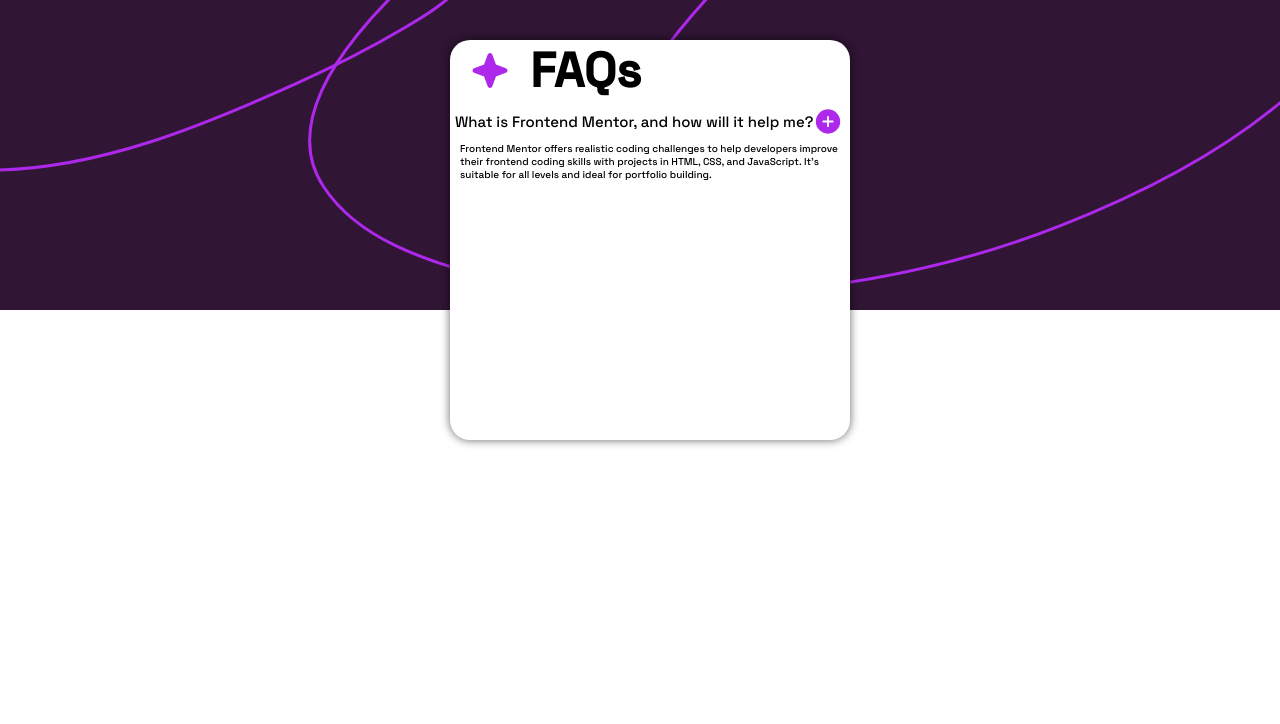
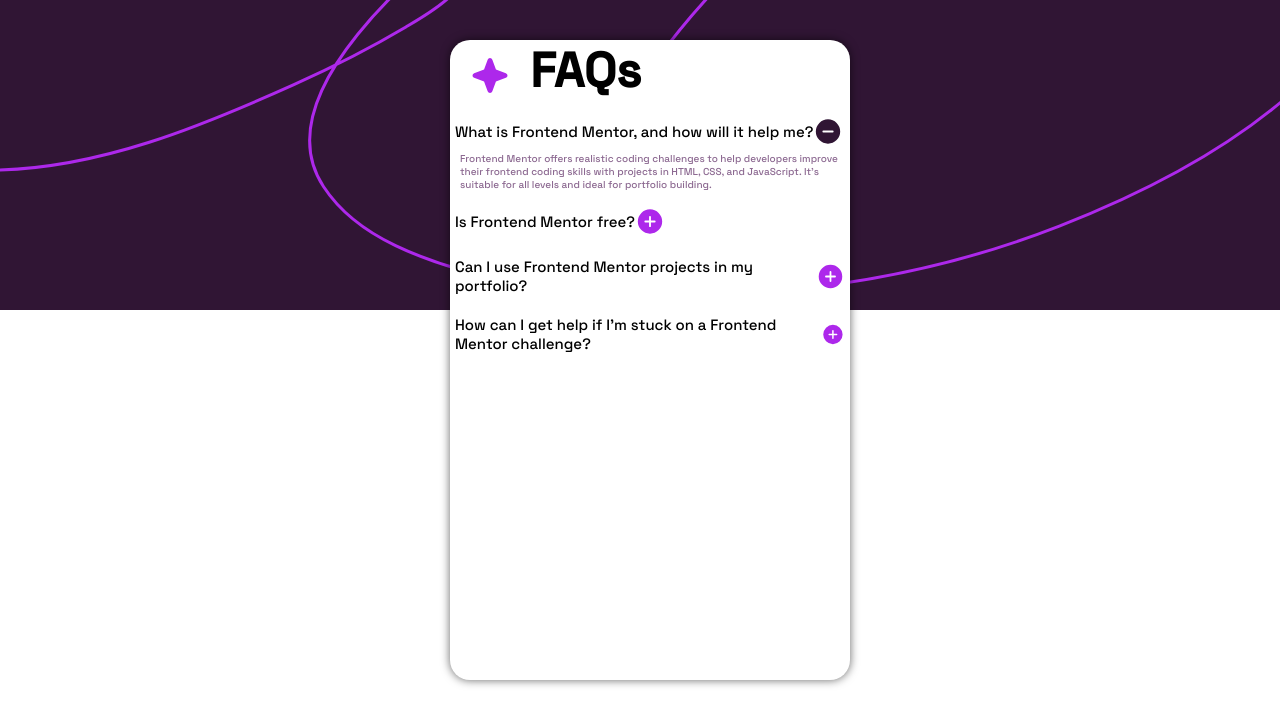
Before and after one commit to Chukwuemika11/Faq---accordion, a plain HTML site: page index.html in a window 1280 px wide. Both pictures are taken after a click on the icon 828 px from the left and 121 px from the top of the page. Drawn offline with Linux system fonts and the light colour scheme.

Commit message:
Completed Faq accordion

```diff
--- a/index.html
+++ b/index.html
@@ -31,16 +31,57 @@
 
     <div class="firstQuestion">
       <p class="p-Size"> What is Frontend Mentor, and how will it help me? </p>
-      <svg class="show" xmlns="http://www.w3.org/2000/svg" width="30" height="31" fill="none" viewBox="0 0 30 31" onclick="toggleMessage()">
+      <svg class="toggle-button" xmlns="http://www.w3.org/2000/svg" width="30" height="31" fill="none" viewBox="0 0 30 31" onclick="toggleMessage('message1')">
+          <!-- Custom plus icon content -->
           <path fill="#AD28EB" d="M15 3.313A12.187 12.187 0 1 0 27.188 15.5 12.203 12.203 0 0 0 15 3.312Zm4.688 13.124h-3.75v3.75a.938.938 0 0 1-1.876 0v-3.75h-3.75a.938.938 0 0 1 0-1.875h3.75v-3.75a.938.938 0 0 1 1.876 0v3.75h3.75a.938.938 0 0 1 0 1.876Z"/>
       </svg>
-
   </div>
 
-  <div class="message" id="message">
-    <p>Frontend Mentor offers realistic coding challenges to help developers improve their
-    frontend coding skills with projects in HTML, CSS, and JavaScript. It's suitable for
-    all levels and ideal for portfolio building.</p>
+  <div class="message" id="message1">
+      <p>Frontend Mentor offers realistic coding challenges to help developers improve their
+      frontend coding skills with projects in HTML, CSS, and JavaScript. It's suitable for
+      all levels and ideal for portfolio building.</p>
+  </div>
+
+  <!-- Repeat the above structure for other questions and messages, but use unique IDs -->
+
+  <div class="firstQuestion">
+      <p class="p-Size"> Is Frontend Mentor free?</p>
+      <svg class="toggle-button" xmlns="http://www.w3.org/2000/svg" width="30" height="31" fill="none" viewBox="0 0 30 31" onclick="toggleMessage('message2')">
+          <!-- Custom plus icon content -->
+          <path fill="#AD28EB" d="M15 3.313A12.187 12.187 0 1 0 27.188 15.5 12.203 12.203 0 0 0 15 3.312Zm4.688 13.124h-3.75v3.75a.938.938 0 0 1-1.876 0v-3.75h-3.75a.938.938 0 0 1 0-1.875h3.75v-3.75a.938.938 0 0 1 1.876 0v3.75h3.75a.938.938 0 0 1 0 1.876Z"/>
+      </svg>
+  </div>
+
+  <div class="message" id="message2">
+      <p>Yes, Frontend Mentor offers both free and premium coding challenges, with the free
+      option providing access to a range of projects suitable for all skill levels.</p>
+  </div>
+
+<div class="firstQuestion">
+  <p class="p-Size"> Can I use Frontend Mentor projects in my portfolio? </p>
+  <svg class="toggle-button" xmlns="http://www.w3.org/2000/svg" width="30" height="31" fill="none" viewBox="0 0 30 31" onclick="toggleMessage('message3')">
+      <!-- Custom plus icon content -->
+      <path fill="#AD28EB" d="M15 3.313A12.187 12.187 0 1 0 27.188 15.5 12.203 12.203 0 0 0 15 3.312Zm4.688 13.124h-3.75v3.75a.938.938 0 0 1-1.876 0v-3.75h-3.75a.938.938 0 0 1 0-1.875h3.75v-3.75a.938.938 0 0 1 1.876 0v3.75h3.75a.938.938 0 0 1 0 1.876Z"/>
+  </svg>
+</div>
+
+<div class="message" id="message3">
+  <p>Yes, you can use projects completed on Frontend Mentor in your portfolio. It's an excellent
+  way to showcase your skills to potential employers!</p>
+</div>
+
+<div class="firstQuestion">
+  <p class="p-Size"> How can I get help if I'm stuck on a Frontend Mentor challenge? </p>
+  <svg class="toggle-button" xmlns="http://www.w3.org/2000/svg" width="30" height="31" fill="none" viewBox="0 0 30 31" onclick="toggleMessage('message4')">
+      <!-- Custom plus icon content -->
+      <path fill="#AD28EB" d="M15 3.313A12.187 12.187 0 1 0 27.188 15.5 12.203 12.203 0 0 0 15 3.312Zm4.688 13.124h-3.75v3.75a.938.938 0 0 1-1.876 0v-3.75h-3.75a.938.938 0 0 1 0-1.875h3.75v-3.75a.938.938 0 0 1 1.876 0v3.75h3.75a.938.938 0 0 1 0 1.876Z"/>
+  </svg>
+</div>
+
+<div class="message" id="message4">
+  <p>The best place to get help is inside Frontend Mentor's Discord community. There's a help
+  channel where you can ask questions and seek support from other community members.</p>
 </div>
 
     </div>
--- a/script.js
+++ b/script.js
@@ -1,6 +1,19 @@
-function toggleMessage(){
-    var message = document.getElementById('message');
+function toggleMessage(messageId) {
+    // Get the message element using its unique ID
+    var message = document.getElementById(messageId);
 
-    // toggle message
+    // Find the toggle button within the message's previous sibling
+    var toggleButton = message.previousElementSibling.querySelector('.toggle-button');
+
+    // Toggle the 'active' class of the message to show/hide its content
     message.classList.toggle('active');
+
+    // Change the SVG content based on whether the message is active or not
+    if (message.classList.contains('active')) {
+        // If active, change the SVG to a minus icon
+        toggleButton.innerHTML = '<path fill="#301534" d="M15 3.313A12.187 12.187 0 1 0 27.188 15.5 12.2 12.2 0 0 0 15 3.312Zm4.688 13.124h-9.375a.938.938 0 0 1 0-1.875h9.374a.938.938 0 0 1 0 1.876Z"/>';
+    } else {
+        // If not active, change the SVG to a plus icon
+        toggleButton.innerHTML = '<path fill="#AD28EB" d="M15 3.313A12.187 12.187 0 1 0 27.188 15.5 12.203 12.203 0 0 0 15 3.312Zm4.688 13.124h-3.75v3.75a.938.938 0 0 1-1.876 0v-3.75h-3.75a.938.938 0 0 1 0-1.875h3.75v-3.75a.938.938 0 0 1 1.876 0v3.75h3.75a.938.938 0 0 1 0 1.876Z"/>';
+    }
 }
--- a/styles.css
+++ b/styles.css
@@ -24,7 +24,7 @@
 
 .container{
     width: 400px;
-    height: 400px;
+    height: 80vh;
     border-radius: 20px;
     background-color: white;
     margin:  40px 450px;
@@ -50,14 +50,15 @@
 
 .p-Size{
     font-size: 15px;
+    padding-top: 10px;
 }
 
 .message {
     display: none;
+   color:  hsl(292, 16%, 49%);
 }
 
-
-.show{
+.toggle-button {
     cursor: pointer;
 }
 
@@ -66,3 +67,7 @@
     font-size: 10px;
     padding:  0px 10px;
 }
+
+svg{
+    margin-top: 10px;
+}
```
